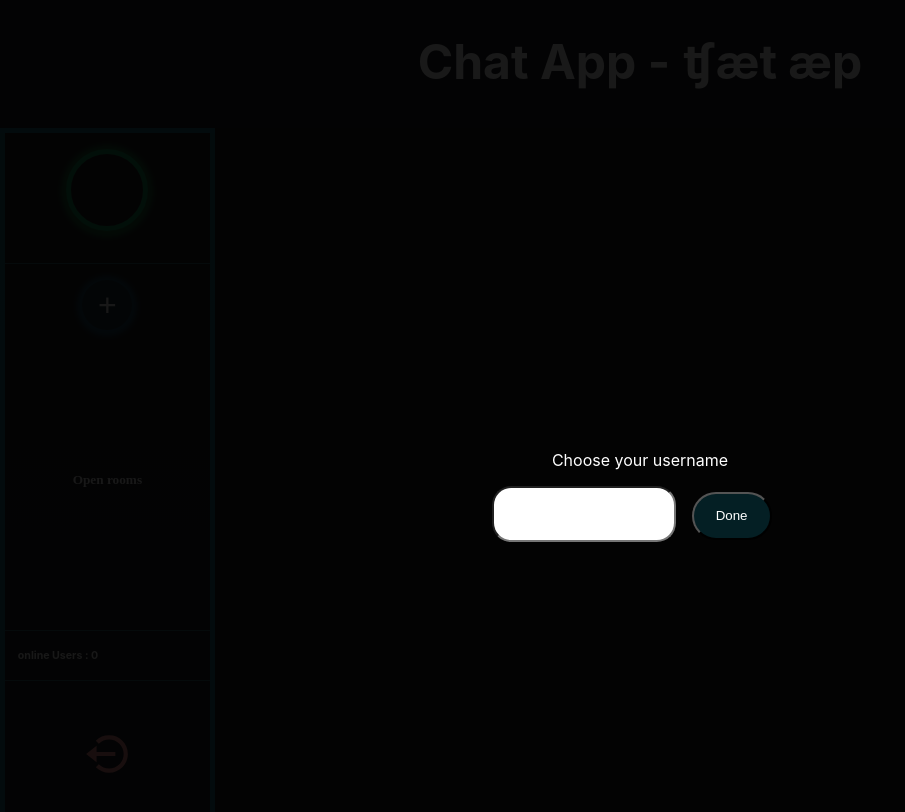
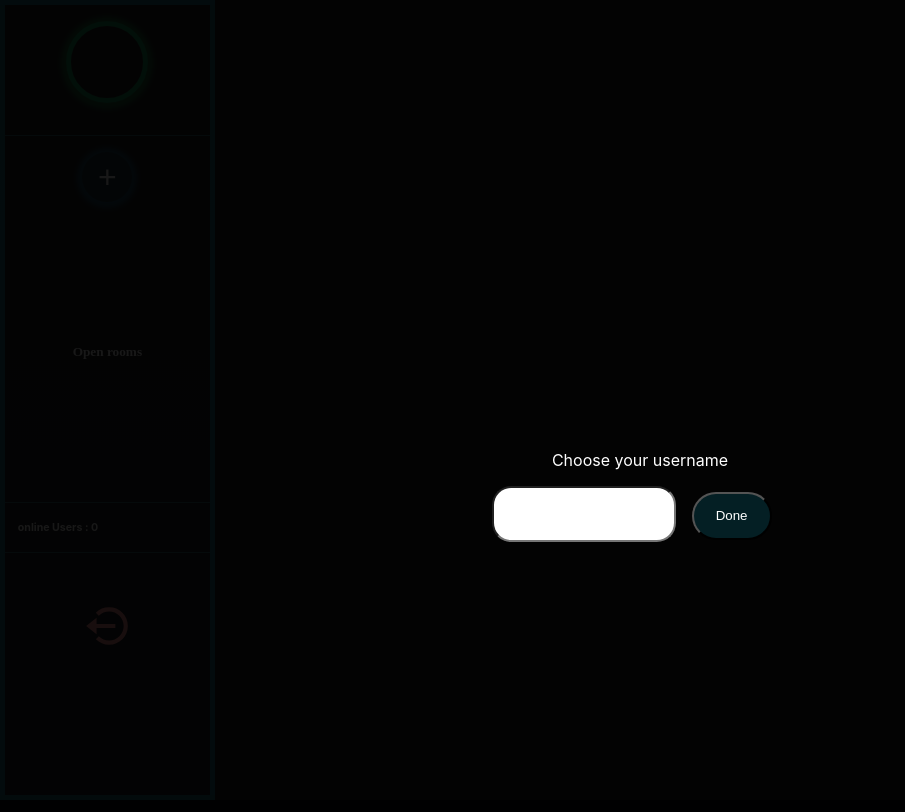
Before and after one commit to mirrenil/lab-3, a React (Create React App) app in the folder client/: page / in a window 1280 px wide. Shown: the top 812 px of the page, without its empty margins (0-905 px from the left). Built offline with nearby package versions, Linux system fonts and the light colour scheme.

Commit message:
removed header again and set height to 100vh

```diff
--- a/client/src/index.css
+++ b/client/src/index.css
@@ -12,7 +12,7 @@ body {
 #root {
   max-width: 80rem;
   margin: auto;
-  height: 90vh;
+  height: 100vh;
 }
 
 code {
--- a/client/src/layout/Layout.tsx
+++ b/client/src/layout/Layout.tsx
@@ -6,7 +6,6 @@ import Header from '../components/Header'
 function Layout() {
   return (
     <>
-    <Header />
      <div style={{display: 'flex', backgroundColor: "#222", height: "100%"}}>
      <SideBar/>
      <Outlet />
```
